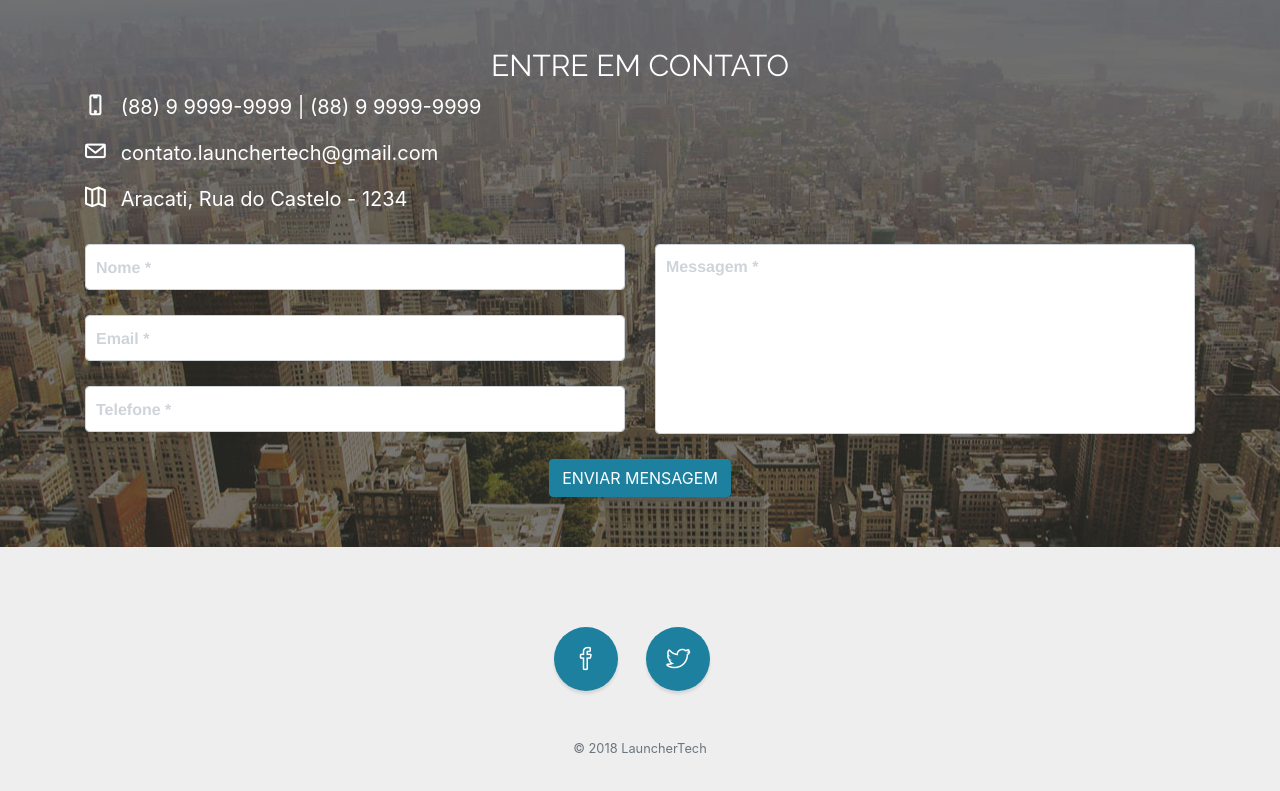
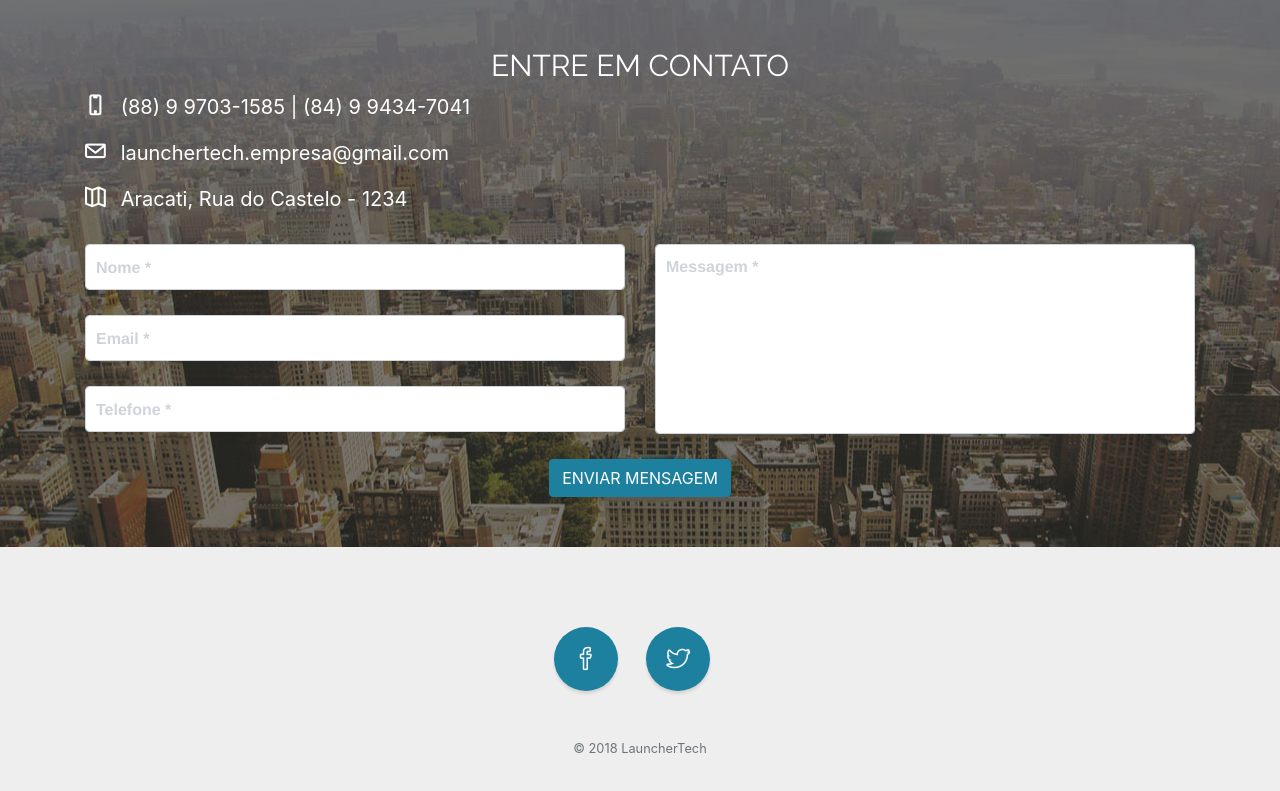
Before and after one commit to Launcher-Tech/WebSite, a website with bundled scripts: page index.html in a window 1280 px wide. Shown: the part 4866-5657 px from the top of the page. Built offline with nearby package versions, Linux system fonts and the light colour scheme.

Commit message:
Alteração dos números e e-mail de contato

```diff
--- a/index.html
+++ b/index.html
@@ -341,8 +341,8 @@
       <div class="row">
         <div class="col-lg-12">
           <div class="message-contato-launcher">
-            <p><i class="icon-screen-smartphone"></i> (88) 9 9999-9999 | (88) 9 9999-9999</p>
-            <p><i class="icon-envelope"></i> contato.launchertech@gmail.com</p>
+            <p><i class="icon-screen-smartphone"></i> (88) 9 9703-1585 | (84) 9 9434-7041</p>
+            <p><i class="icon-envelope"></i> launchertech.empresa@gmail.com</p>
             <p><i class="icon-map"></i> Aracati, Rua do Castelo - 1234</p>
           </div>
           <form id="contactForm" name="sentMessage" method="post" required="required">
```
